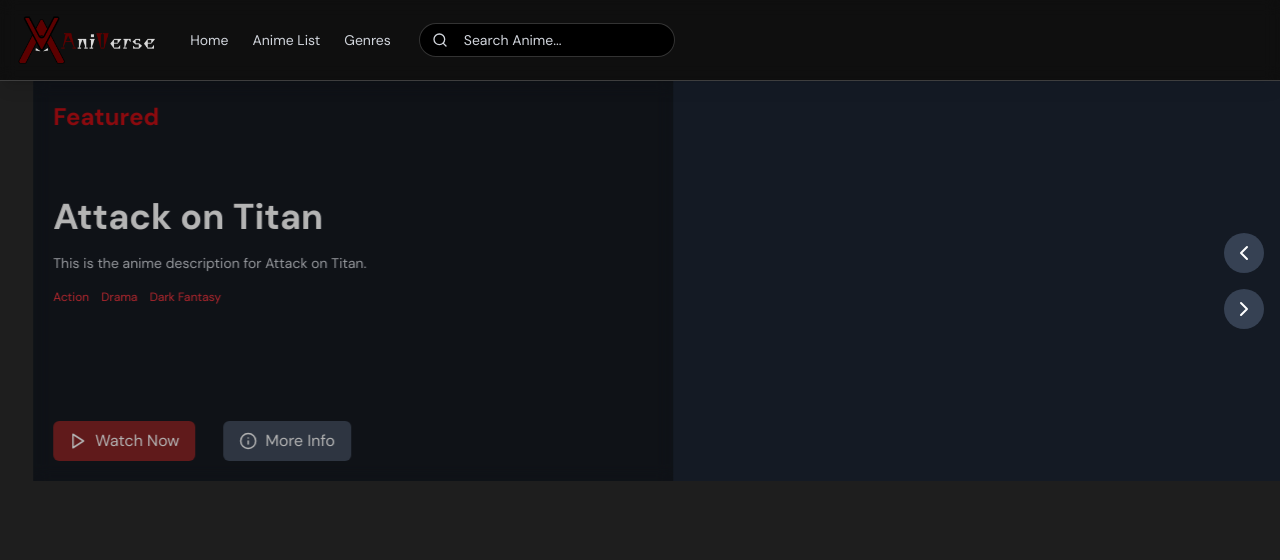
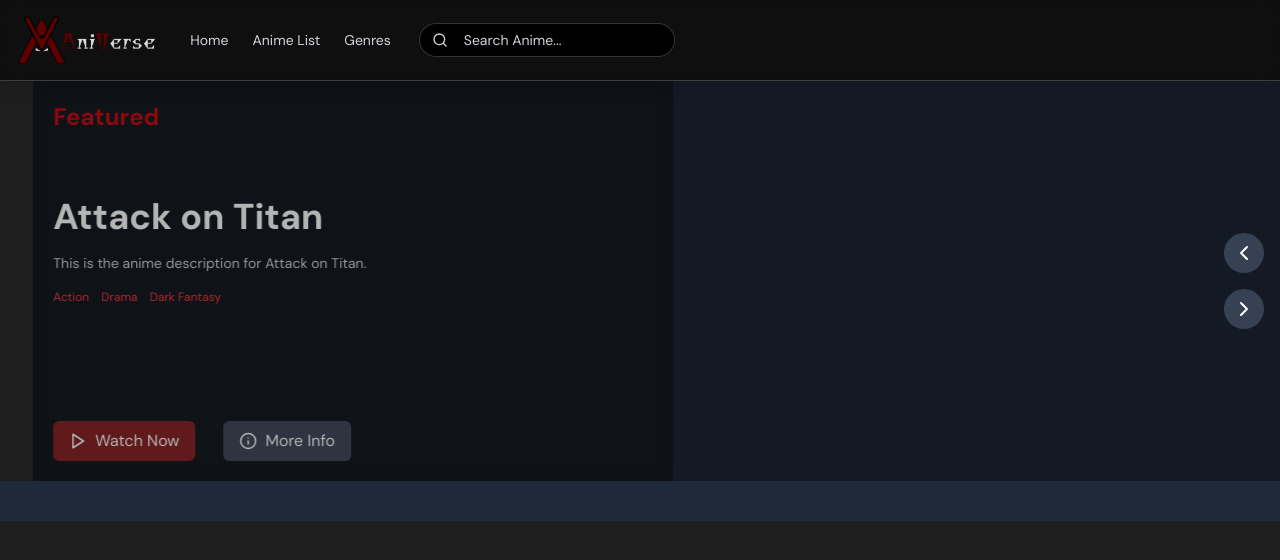
Before and after one commit to steve-0s/AniVerse, a React (Vite) app: page /home in a window 1280 px wide. Shown: the top 560 px of the page. Built offline with nearby package versions, Linux system fonts and the light colour scheme.

Commit message:
added: minor ui adjustment

```diff
--- /dev/null
+++ b/src/components/trending.jsx
@@ -0,0 +1,13 @@
+
+import React from 'react'
+
+const Trending = () => {
+    return (
+        <div className='trending overflow-hidden'>
+            <div className='h-10 bg-gray-800'>
+            </div>
+        </div>
+    )
+}
+
+export default Trending
--- a/src/index.css
+++ b/src/index.css
@@ -66,7 +66,7 @@
   }
 
   .trending {
-    @apply mt-20;
+    @apply mt-0;
 
     & ul {
       @apply flex flex-row overflow-y-auto gap-5 -mt-10 w-full hide-scrollbar;
--- a/src/screens/home.jsx
+++ b/src/screens/home.jsx
@@ -1,6 +1,7 @@
 import React from 'react'
 import Header from '../components/header.jsx'
 import SpotLight from '../components/spotlight.jsx';
+import Trending from '../components/trending.jsx';
 
 const Home = () => {
     return (
@@ -9,6 +10,8 @@
             <div className='home'>
                 {/* top 10 this season */}
                 <SpotLight />
+                {/* trending */}
+                <Trending />
             </div>
         </main>
     )
--- a/src/screens/landing.jsx
+++ b/src/screens/landing.jsx
@@ -8,7 +8,7 @@
   const [searchTerm, setSearchTerm] = useState("");
 
   return (
-    <main className="relative min-h-screen overflow-hidden px-2 sm:px-6 lg:px-8">
+    <main className="relative min-h-screen overflow-hidden px-2 sm:px-6 lg:px-8 bg-gray-900">
       <SakuraFall />
       <div className="pattern" />
 
```
